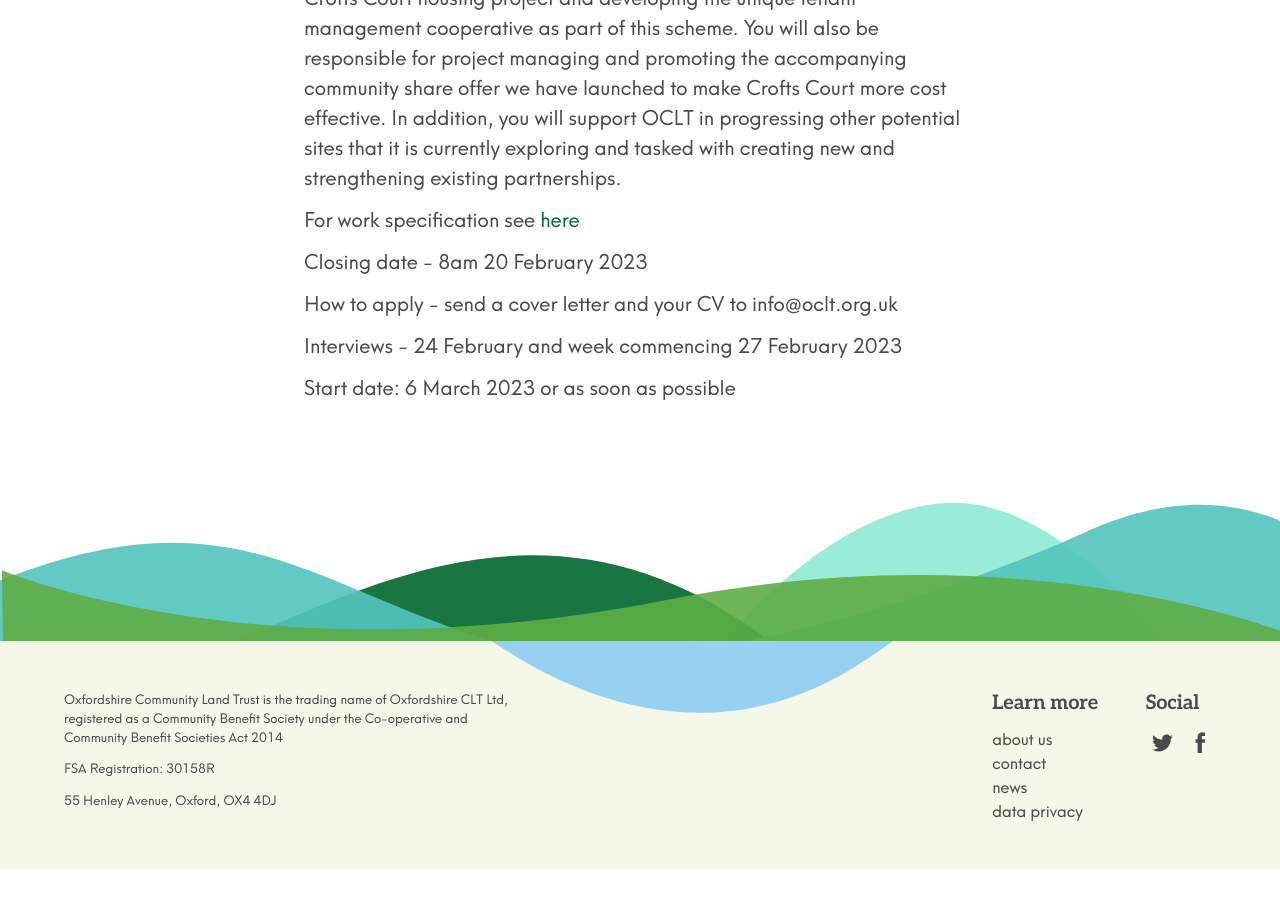
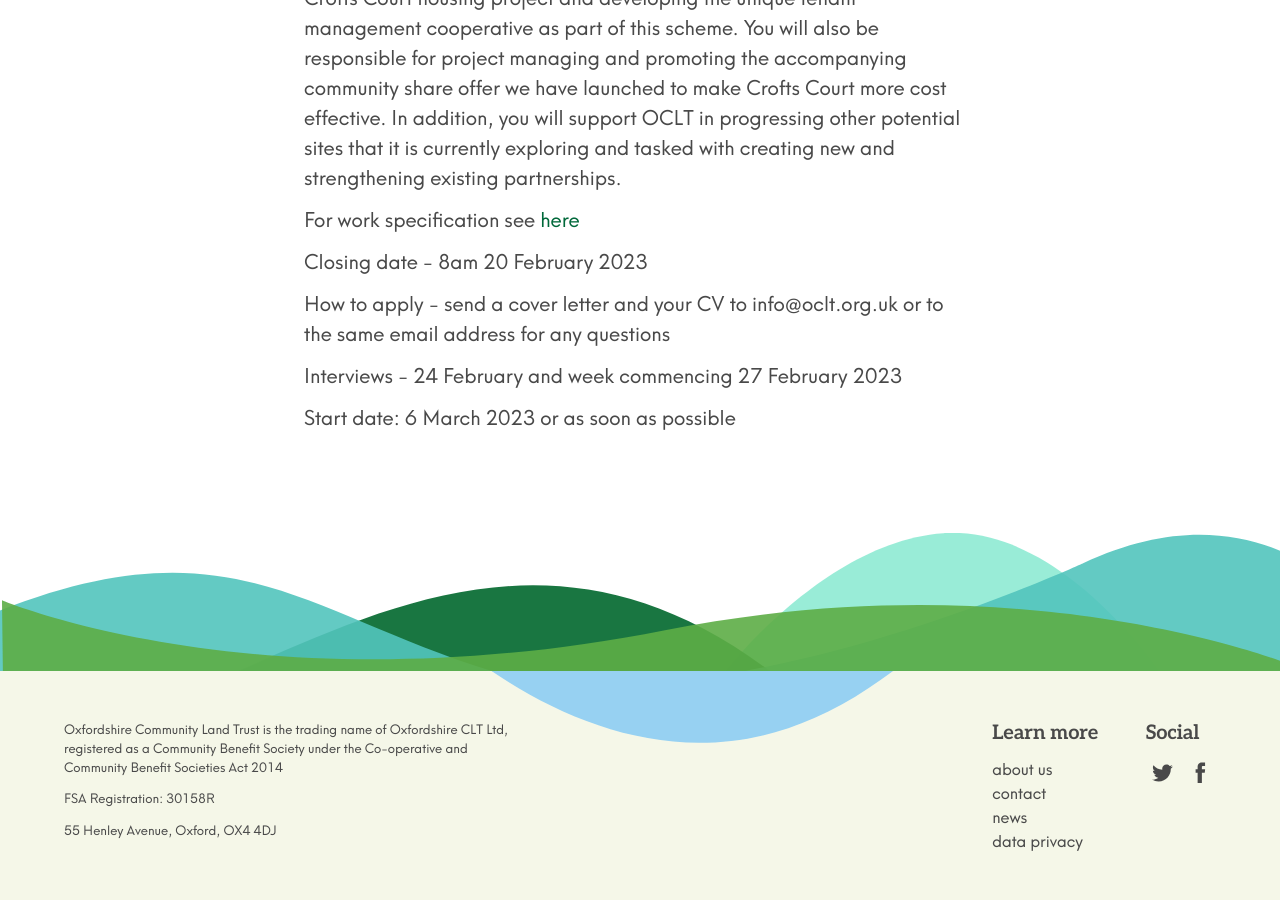
Before and after one commit to johnpuddephatt/oclt, a Jekyll site: the page built from _posts/2023-01-30-we-re-hiring.md, in a window 1280 px wide and 900 px high, scrolled down 1615 px. Built offline with Jekyll 4.4.1, drawn with Linux system fonts in a browser that asks for light colours; before the commit the page ends 2485 px from its top, so only the background shows below that.

Commit message:
Update from Forestry.io Oxfordshire CLT updated _posts/2023-01-30-we-re-hiring.md

```diff
--- a/_posts/2023-01-30-we-re-hiring.md
+++ b/_posts/2023-01-30-we-re-hiring.md
@@ -29,7 +29,7 @@ For work specification see [here](https://drive.google.com/file/d/1VRlJde5PaMYDu
 
 Closing date - 8am 20 February 2023
 
-How to apply - send a cover letter and your CV to info@oclt.org.uk
+How to apply - send a cover letter and your CV to info@oclt.org.uk or to the same email address for any questions
 
 Interviews - 24 February and week commencing 27 February 2023
 
```
